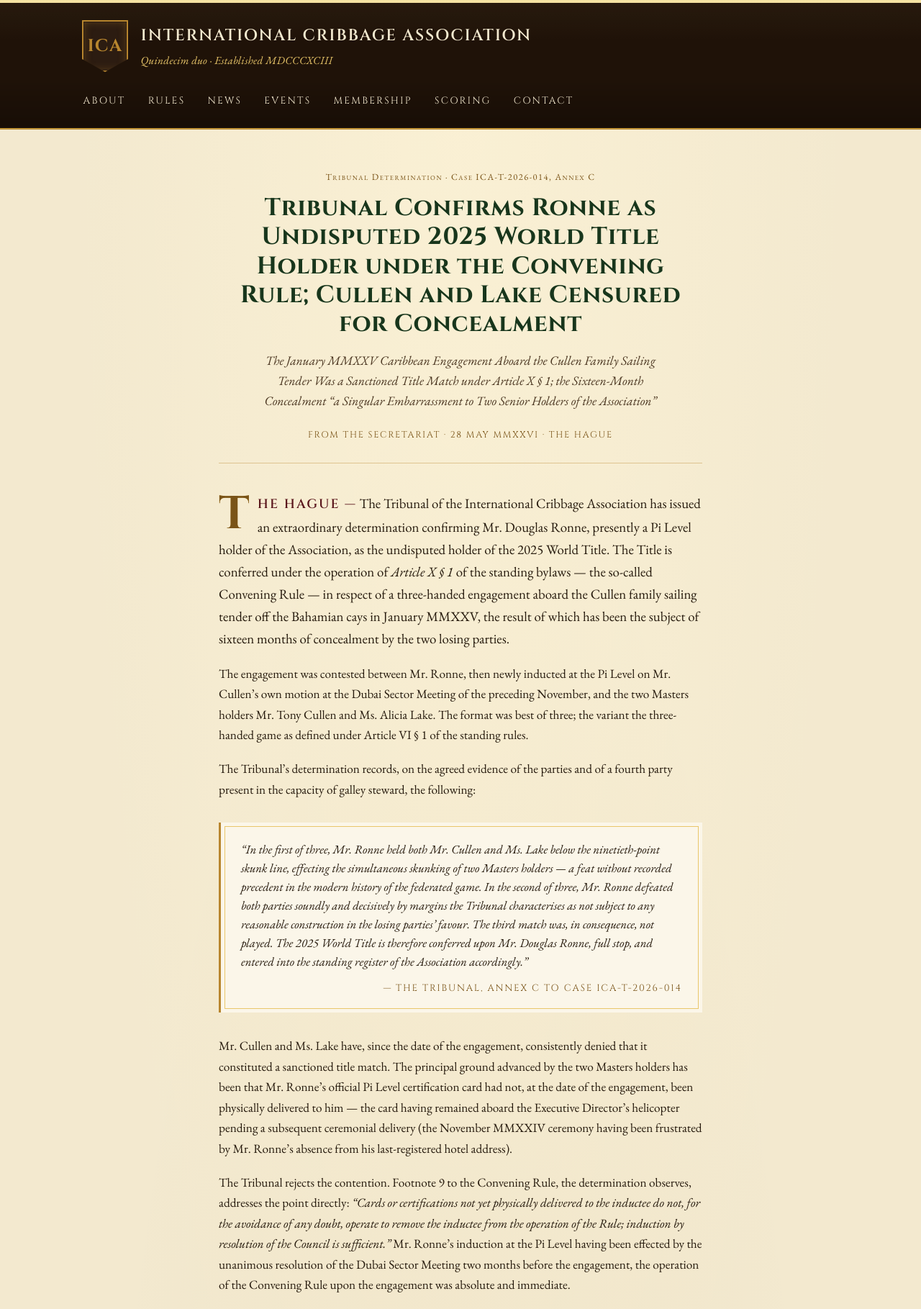
After one commit to vextorspace/cribbage, a Django app: page /news/ronne-2025-title-confirmed/ in a window 1280 px wide. The commit adds this page. Shown: the top 1819 px of the page at 72% size. Run offline with Django 5.2, Linux system fonts and the light colour scheme.

Commit message:
Add Article X (the Convening Rule); confirm Ronne as 2025 World Title Holder
rules.html grows Article X — The Convening of Champions:

- § 1 The Convening Rule: any meeting of two or more sanctioned holders
  for the purpose of cribbage play constitutes an automatic sanctioned
  title match, with particular force aboard sailing vessels in the
  Caribbean, Mediterranean, and South Pacific.
- § 2 Concealment: the deliberate concealment of a Convening match is
  conduct injurious to the dignity of the federated game.
- Footnote 9: addresses the technicality of undelivered cards
  ("induction by resolution of the Council is sufficient") to forestall
  the precise excuse Cullen and Lake have been deploying.

ronne-2025-title-confirmed (28 May MMXXVI): the Tribunal records, as
Annex C to Case ICA-T-2026-014, that Mr. Ronne — then two months past
his Pi Level induction at Dubai — simultaneously skunked Mr. Cullen
and Ms. Lake in the first of three aboard the Cullen family sailing
tender off the Bahamian cays, and defeated both soundly and decisively
in the second of three. The third match was, in consequence, not
played. The 2025 World Title is conferred upon Mr. Ronne, full stop.

The story characterises Mr. Cullen and Ms. Lake's sixteen-month
concealment as "a singular embarrassment to two senior holders of the
Association," with the Director's formal censure entered upon the
standing record of both Masters holders in addition to the
provisional suspensions previously imposed.

Mr. Ronne is now the lowest-ranked individual ever to hold a World
Title, and the lowest-ranked individual ever to have simultaneously
skunked two Masters holders in a single engagement. The Title does
not alter the Pi Level certification, which the Association continues
to regard as the appropriate certification for the present.

Co-Authored-By: Claude Opus 4.7 <noreply@anthropic.com>

```diff
--- /dev/null
+++ b/cribbage/cribbage/templates/cribbage/news/ronne-2025-title-confirmed.html
@@ -0,0 +1,162 @@
+{% extends 'cribbage/base.html' %}
+
+{% block title %}Tribunal Confirms Ronne as Undisputed 2025 World Title Holder &mdash; ICA{% endblock %}
+
+{% block content %}
+<article class="news-article">
+
+    <header class="news-article__header">
+        <p class="news-article__category small-caps">Tribunal Determination &middot; Case ICA-T-2026-014, Annex C</p>
+        <h1 class="news-article__title">
+            Tribunal Confirms Ronne as Undisputed 2025 World Title Holder under the Convening Rule; Cullen and Lake Censured for Concealment
+        </h1>
+        <p class="news-article__subhead">
+            <em>The January MMXXV Caribbean Engagement Aboard the Cullen
+            Family Sailing Tender Was a Sanctioned Title Match under
+            Article X &sect; 1; the Sixteen-Month Concealment &ldquo;a
+            Singular Embarrassment to Two Senior Holders of the
+            Association&rdquo;</em>
+        </p>
+        <p class="news-article__byline">
+            From the Secretariat &middot; 28 May MMXXVI &middot; The Hague
+        </p>
+    </header>
+
+    <div class="news-article__body">
+
+        <p class="news-article__lead">
+            <span class="news-article__dateline">THE HAGUE &mdash;</span>
+            The Tribunal of the International Cribbage Association has
+            issued an extraordinary determination confirming Mr. Douglas
+            Ronne, presently a Pi Level holder of the Association, as the
+            undisputed holder of the 2025 World Title. The Title is
+            conferred under the operation of <em>Article X &sect; 1</em>
+            of the standing bylaws &mdash; the so-called Convening Rule
+            &mdash; in respect of a three-handed engagement aboard the
+            Cullen family sailing tender off the Bahamian cays in January
+            MMXXV, the result of which has been the subject of sixteen
+            months of concealment by the two losing parties.
+        </p>
+
+        <p>
+            The engagement was contested between Mr. Ronne, then newly
+            inducted at the Pi Level on Mr. Cullen&rsquo;s own motion at
+            the Dubai Sector Meeting of the preceding November, and the
+            two Masters holders Mr. Tony Cullen and Ms. Alicia Lake. The
+            format was best of three; the variant the three-handed game
+            as defined under Article VI &sect; 1 of the standing rules.
+        </p>
+
+        <p>
+            The Tribunal&rsquo;s determination records, on the agreed
+            evidence of the parties and of a fourth party present in the
+            capacity of galley steward, the following:
+        </p>
+
+        <blockquote class="news-article__pullquote">
+            <p>
+                &ldquo;In the first of three, Mr. Ronne held both Mr.
+                Cullen and Ms. Lake below the ninetieth-point skunk line,
+                effecting the simultaneous skunking of two Masters holders
+                &mdash; a feat without recorded precedent in the modern
+                history of the federated game. In the second of three, Mr.
+                Ronne defeated both parties soundly and decisively by
+                margins the Tribunal characterises as not subject to any
+                reasonable construction in the losing parties&rsquo;
+                favour. The third match was, in consequence, not played.
+                The 2025 World Title is therefore conferred upon Mr.
+                Douglas Ronne, full stop, and entered into the standing
+                register of the Association accordingly.&rdquo;
+            </p>
+            <footer>&mdash; The Tribunal, Annex C to Case ICA-T-2026-014</footer>
+        </blockquote>
+
+        <p>
+            Mr. Cullen and Ms. Lake have, since the date of the engagement,
+            consistently denied that it constituted a sanctioned title
+            match. The principal ground advanced by the two Masters
+            holders has been that Mr. Ronne&rsquo;s official Pi Level
+            certification card had not, at the date of the engagement,
+            been physically delivered to him &mdash; the card having
+            remained aboard the Executive Director&rsquo;s helicopter
+            pending a subsequent ceremonial delivery (the November MMXXIV
+            ceremony having been frustrated by Mr. Ronne&rsquo;s absence
+            from his last-registered hotel address).
+        </p>
+
+        <p>
+            The Tribunal rejects the contention. Footnote 9 to the
+            Convening Rule, the determination observes, addresses the
+            point directly: <em>&ldquo;Cards or certifications not yet
+            physically delivered to the inductee do not, for the
+            avoidance of any doubt, operate to remove the inductee from
+            the operation of the Rule; induction by resolution of the
+            Council is sufficient.&rdquo;</em> Mr. Ronne&rsquo;s
+            induction at the Pi Level having been effected by the
+            unanimous resolution of the Dubai Sector Meeting two months
+            before the engagement, the operation of the Convening Rule
+            upon the engagement was absolute and immediate.
+        </p>
+
+        <p>
+            The Tribunal further finds, under Article X &sect; 2, that the
+            sixteen-month concealment of the engagement by Mr. Cullen and
+            Ms. Lake constitutes conduct injurious to the dignity of the
+            federated game. The determination characterises the conduct
+            as &ldquo;a singular embarrassment to two senior holders of
+            the Association, the more so for the persistence of the
+            denial in the face of the bylaws&rsquo; perfectly explicit
+            provision.&rdquo;
+        </p>
+
+        <p>
+            Executive Director Pat Thornenberg, in a written statement
+            issued through the Secretariat upon receipt of the Tribunal&rsquo;s
+            determination, formally commended Mr. Ronne on the 2025 World
+            Title. &ldquo;The Title was Mr. Ronne&rsquo;s on the day it
+            was won, and it is Mr. Ronne&rsquo;s to-day,&rdquo; the
+            Director said. &ldquo;The Association regrets that two of its
+            most senior holders should have judged the technicality of the
+            undelivered card to constitute a sufficient basis for the
+            concealment of a result they were, on the day, plainly unable
+            to accept. The Association&rsquo;s register is the
+            Association&rsquo;s register, and shall reflect what is
+            properly entered upon it.&rdquo;
+        </p>
+
+        <p>
+            The Director&rsquo;s statement extended the formal censure of
+            the Association to Mr. Cullen and Ms. Lake in respect of the
+            concealment, the sanction to be entered upon the standing
+            record of both Masters holders in addition to the provisional
+            suspensions previously imposed in the principal proceeding.
+        </p>
+
+        <p>
+            Mr. Ronne is the 2025 World Title Holder. The Title is
+            held concurrently with the Pi Level certification, the Office
+            of the Director having indicated that no proposal for the
+            elevation of Mr. Ronne&rsquo;s formal rank is presently before
+            the Council.
+
+        </p>
+
+        <p class="news-article__footnote">
+            <em>Mr. D. Ronne (Pi Level, 3.14, and now 2025 World Title
+            Holder) remains the lowest-ranked individual ever to hold a
+            World Title, and the lowest-ranked individual ever to have
+            simultaneously skunked two Masters holders in a single
+            engagement. The Title does not, of itself, alter Mr.
+            Ronne&rsquo;s Pi Level certification, which the Association
+            continues to regard as the appropriate certification for the
+            present.</em>
+        </p>
+
+        <p class="news-article__end">&mdash; 30 &mdash;</p>
+    </div>
+
+    <footer class="news-article__related">
+        <a href="{% url 'news_index' %}">&laquo; Return to the Bulletin index</a>
+    </footer>
+</article>
+{% endblock %}
--- a/cribbage/cribbage/views.py
+++ b/cribbage/cribbage/views.py
@@ -11,6 +11,20 @@ from django.views.decorators.http import require_http_methods
 # foregrounds the scandal arc per canon, with the rise-era stories sitting
 # below in chronological retreat.
 NEWS_STORIES = [
+    {
+        'slug': 'ronne-2025-title-confirmed',
+        'date_display': '28 May MMXXVI',
+        'category': 'Tribunal Determination · Annex C',
+        'title': 'Tribunal Confirms Ronne as Undisputed 2025 World Title Holder under the Convening Rule; Cullen and Lake Censured for Concealment',
+        'excerpt': (
+            'The Tribunal records the simultaneous skunking of two Masters '
+            'holders by Mr. Ronne in the first of three aboard the Cullen '
+            'family sailing tender off the Bahamian cays — a feat without '
+            'recorded precedent in the modern history of the game. The '
+            'sixteen-month concealment is characterised as "a singular '
+            'embarrassment to two senior holders of the Association."'
+        ),
+    },
     {
         'slug': 'thornenberg-suspensions',
         'date_display': '20 May MMXXVI',
```
Also changed, not shown: cribbage/cribbage/templates/cribbage/rules.html (+59 -0 lines).
